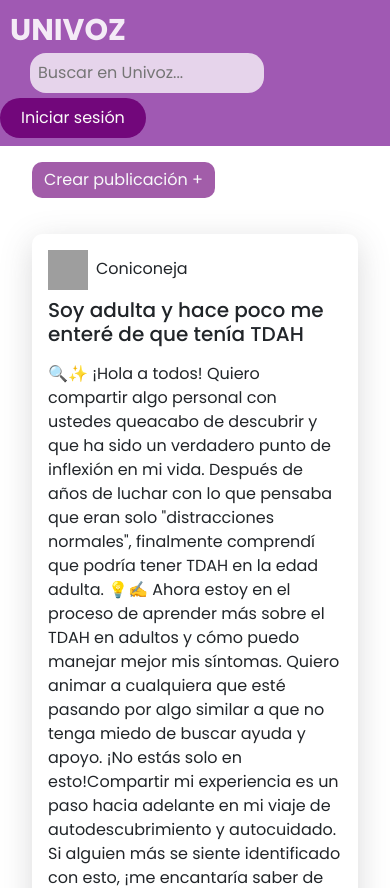
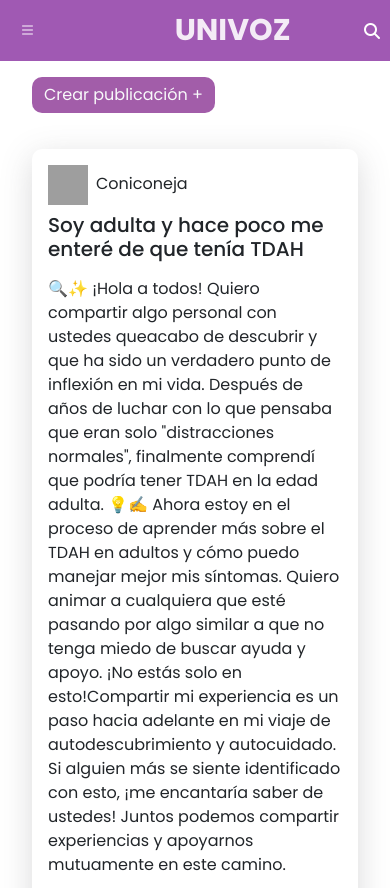
Before and after one commit to palmieriCARLAgit/Univoz, a React (Vite) app: page / in a window 390 px wide. Shown: the top 888 px of the page. Built offline with nearby package versions, Linux system fonts and the light colour scheme; grey boxes are pictures that could not be loaded.

Commit message:
cambios en nav y menuBurguer

```diff
--- a/src/Components/AboutBody.jsx
+++ b/src/Components/AboutBody.jsx
@@ -12,6 +12,7 @@ function AboutBody() {
   //  cerrar.addEventListener("click", ()=>{
   //     nav.classList.remove("visible")
   // };
+
 
 
   return (
--- /dev/null
+++ b/src/Components/MenuBurguer.css
@@ -0,0 +1,185 @@
+
+@import url("https://cdn.jsdelivr.net/npm/bootstrap-icons@1.11.3/font/bootstrap-icons.min.css");
+/* empieza el css del menu hamburguesa */
+
+  .navbar {
+    background-color: #83259bc2;
+    color: rgb(255, 255, 255);
+    padding: 10px 20px;
+  }
+  .nav {
+    display: flex;
+    align-content: center;
+    justify-content: space-between;
+    gap: 2rem;
+  }
+  #cerrar-menu{
+    display: none;
+    background-color:#ffffff00;
+    border: 0;
+  }
+  #abrir-menu {
+    display: none;
+    background-color:#ffffff00;
+    border: 0;
+    color: white;
+
+  }
+
+  .nav-list {
+    display: none;
+  }
+
+/* #searchBurguer{
+    display: none;
+} */
+#lupaIcon{
+    display: none;
+}
+
+  @media screen and (max-width: 768px) {
+    #lupaIcon{
+        display: block;
+    }
+    .navbar{
+        display: flex;
+        justify-content: flex-start;
+    }
+
+    #abrir-menu{
+        display:block;
+        margin-left: 5%;
+    }
+    #cerrar-menu {
+      display: block;
+      margin-left: 5%;
+    }
+
+
+
+    /* .cerrar-menu{
+        visibility: hidden;
+    } */
+    /* #abrir-menu{
+
+        visibility: hidden;
+    } */
+    .nav {
+      opacity: 0;
+      visibility: hidden;
+    }
+
+    #searchBurguer{
+        width: 8%;
+    }
+    .create-post {
+      display: none;
+    }
+/*
+    hay unos links en otra parte de la pagina que usa el color azul en la etiqueta "a", mientras se cambia
+    se crea estos id */
+    #a1{
+
+padding-left: 5%;}
+#a2{
+    padding-left: 5%;
+}
+#a3{
+    padding-left: 5%;
+}
+
+    /*  */
+
+
+    .hoverActiveCursor{
+      display: flex;
+      align-items: center;
+      height: 3rem;
+      cursor: pointer;
+      width: 18rem;
+      padding: 10px;
+      border-radius: 5px;
+
+    }
+    .hoverActiveCursor:hover{
+  background-color: #d6c1e7;
+  border-left: 4px solid #6a1b9a;
+    }
+    .nav {
+      display: flex;
+      position: absolute;
+      flex-direction: column;
+      top: 0;
+      left: 0;
+      width: 65%;
+      align-items:start;
+      background-color: #ffffff;
+      box-shadow: 0 0 0 100vmax rgba(0, 0, 0, 0.312);
+      padding: 2rem;
+      gap: 3rem;
+      z-index: 1;
+    }
+    .nav-list {
+      width: 100%;
+      list-style-type: none;
+      align-items: start;
+      display: flex;
+      gap: 1rem;
+      flex-direction: column;
+      height: 100vh;
+      padding-left: 0%;
+      gap: 3rem;
+      font-size: 140%;
+
+    }
+    .nav.visible {
+      opacity: 1;
+      visibility: hidden;
+    padding-left: 5%;
+    }
+    #BurguerLinks a{
+        text-decoration: none;
+        color: #333;
+        border-radius: 5px;
+        padding-left: 5%;
+    }
+
+    #navbarBurguer{
+        justify-content: flex-start;
+    }
+/* juntar ambos iconos hacia la izquierda abajo */
+/* .search-container {
+    position: relative;
+    display: inline-block;
+  } */
+
+  #searchBurguer {
+ background-color: #33333300;
+margin: 0%;
+}
+
+  .fa-magnifying-glass{
+    position: absolute;
+    top: 50%;
+    right: 10px; /* Ajusta esta posición según tus preferencias */
+    transform: translateY(-50%);
+    pointer-events: none;
+  }
+  /* #bi{
+display: flex;
+    justify-content: end;
+  } */
+    /* ------------------ */
+
+  }
+
+  header {
+    display: flex;
+    align-items: center;
+  }
+
+  /* termina el css del menu hamburguesa */
+
+
+
+  /* de 360 a 768 es tamaño tableta !!! */
--- a/src/Components/NavBar.jsx
+++ b/src/Components/NavBar.jsx
@@ -1,23 +1,79 @@
 import React from 'react';
-import './Estructura.css';
+import './MenuBurguer.css';
+import { useEffect,useState } from 'react';
+
+//     {
+//     const nav= document.querySelector("#nav");
+//     const abrir= document.querySelector("#abrir")
+//     const cerrar= document.querySelector("#cerrar");
+//     abrir.addEventListener("click", ()=>{
+//       nav.classList.add("visible")
+
+//     })
+//    cerrar.addEventListener("click", ()=>{
+//       nav.classList.remove("visible")
+//   };
 
 function Navbar() {
+
+
+    const [isVisible, setIsVisible] = useState(false);
+
+    const ClickOpen = () => {
+      setIsVisible(true);
+    };
+
+
+    const ClickClose = () => {
+      setIsVisible(false);
+    };
+
+
+
     return (
+        <>
 
-        <div className="row">
-            <div className="col-12">
-                <nav className="navbar">
-                    <a href="#" className="logo">UNIVOZ</a> {/*Logo*/}
-                    <input type="text" className="search-bar" placeholder="Buscar en Univoz..." /> {/* Search bar */}
-                    <ul className="nav"> { /*Navigation items list*/}
-                        <li className="nav-item" style={{ paddingTop: '5px', paddingRight: '15px' }}>
-                            <a href="/Login" className="create-post btn">Iniciar sesión</a> {/* Navigation item (Login) */}
+        <header id="headerIdNavbar" >
+            <div className=" col navbar position">
+            <button  id="abrir-menu" onClick={ClickOpen}><i className="bi bi-list"></i></button> {/*  abrir menu---------->este es el estado inicial*/}
+            <a href="#" className=" col-2 logo">UNIVOZ</a>
+            {/* <i  id='bi' class="bi bi-plus-lg"></i> */}
+            <input id='searchBurguer' type="text" className="search-bar" placeholder=""/>
+            <i id="lupaIcon" class="fa-solid fa-magnifying-glass"></i>
+
+
+                <nav id="navbarBurguer" className={`col-10 nav  ${isVisible ? 'visible '  :'' }`}>
+                 {/* <input type="text" className="search-bar" placeholder="Buscar en Univoz..."/>  */}
+                    <button id="cerrar-menu" onClick={ClickClose}><i className="bi bi-x"></i></button>     {/*  cerrar menu*/}
+
+
+
+                    <ul id="BurguerLinks" className="nav-list ">
+                <li   className="list-group-item hoverActiveCursor BurguerLinks"><a href="#create-post"><i className="fas fa-house"></i> Inicio</a></li>
+                        <li   className="list-group-item hoverActiveCursor BurguerLinks "><a href="/normativas"><i className="fas fa-circle-info"></i> Información</a>
                         </li>
+                        <li  className="list-group-item hoverActiveCursor BurguerLinks"><a href="/quienes-somos"><i className="fas fa-person"></i> Quiénes Somos</a></li>
+                        <li   className="list-group-item hoverActiveCursor BurguerLinks"><a href="/"><i className="bi bi-box-arrow-in-right"></i>Iniciar sesión</a></li>
                     </ul>
                 </nav>
+            </div>
+        </header>
+</>
 
-            </div >
-        </div >
+        // <div className="row">
+        //     <div className="col-12">
+        //         <nav className="navbar">
+        //             <a href="#" className="logo">UNIVOZ</a> {/*Logo*/}
+        //             <input type="text" className="search-bar" placeholder="Buscar en Univoz..." /> {/* Search bar */}
+        //             <ul className="nav"> { /*Navigation items list*/}
+        //                 <li className="nav-item" style={{ paddingTop: '5px', paddingRight: '15px' }}>
+        //                     <a href="/Login" className="create-post btn">Iniciar sesión</a> {/* Navigation item (Login) */}
+        //                 </li>
+        //             </ul>
+        //         </nav>
+
+        //     </div >
+        // </div >
     );
 
 }
```
Also changed, not shown: src/Components/MenuBurguer.jsx (added).
